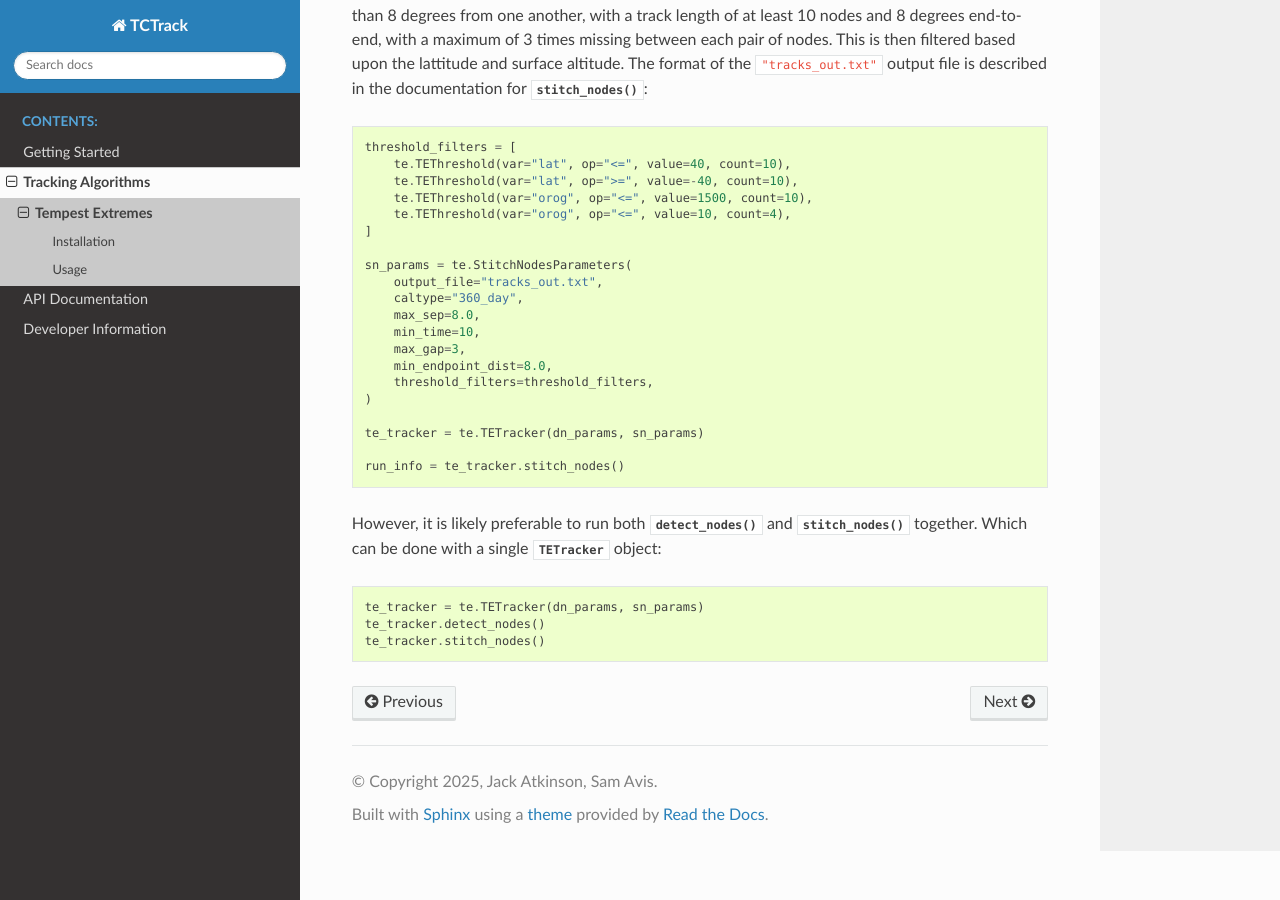
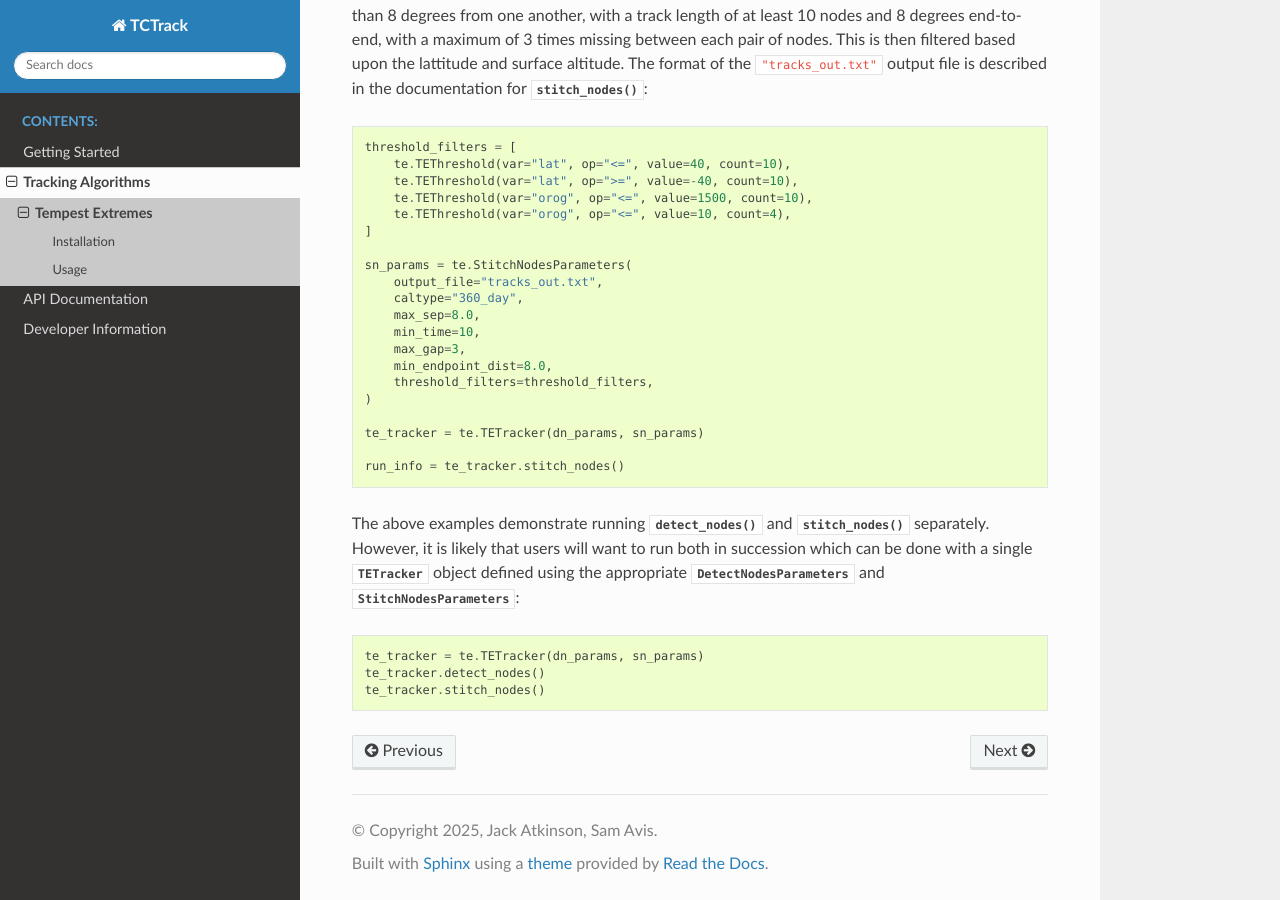
Before and after one commit to Cambridge-ICCS/TCTrack, a Sphinx documentation site: the page built from docs/tracking-algorithms/tempest_extremes.rst, in a window 1280 px wide and 900 px high, scrolled down 2169 px. Built offline with Sphinx 7.4.7 and the Read the Docs theme 3.1.0, drawn with Linux system fonts in a browser that asks for light colours.

Commit message:
Clarify the running of detect nodes and stitch nodes from a single TETracker class in docs.

```diff
--- a/docs/tracking-algorithms/tempest_extremes.rst
+++ b/docs/tracking-algorithms/tempest_extremes.rst
@@ -140,10 +140,12 @@ is then filtered based upon the lattitude and surface altitude. The format of th
 
     run_info = te_tracker.stitch_nodes()
 
-However, it is likely preferable to run both
-:meth:`~tctrack.tempest_extremes.TETracker.detect_nodes` and
-:meth:`~tctrack.tempest_extremes.TETracker.stitch_nodes` together. Which can be done
-with a single :class:`~tctrack.tempest_extremes.TETracker` object:
+
+The above examples demonstrate running :meth:`~TETracker.detect_nodes` and
+:meth:`~TETracker.stitch_nodes` separately.
+However, it is likely that users will want to run both in succession which can be done
+with a single :class:`~tctrack.tempest_extremes.TETracker` object defined using the
+appropriate :class:`DetectNodesParameters` and :class:`StitchNodesParameters`:
 
 .. code-block:: python
 
```
